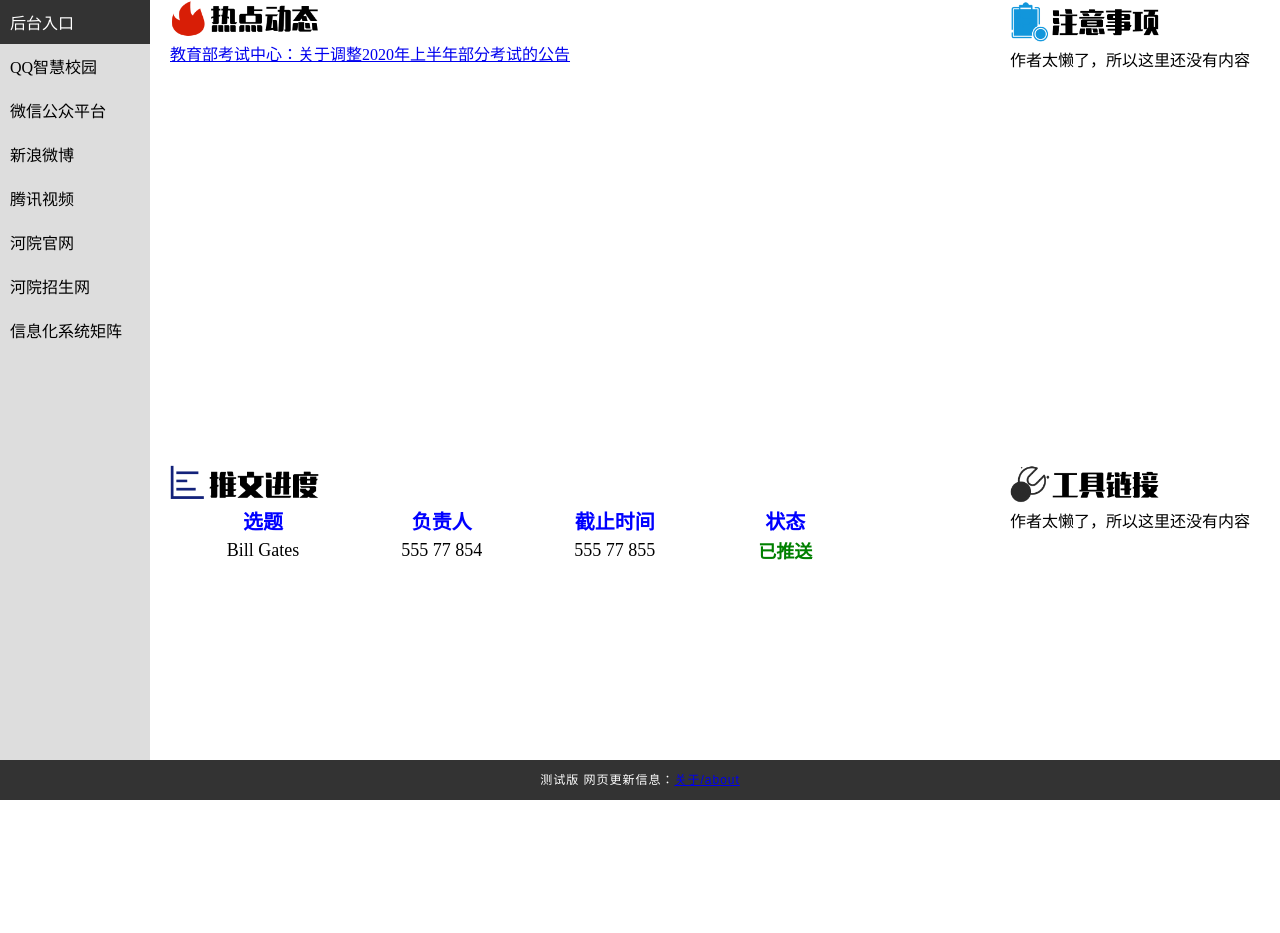
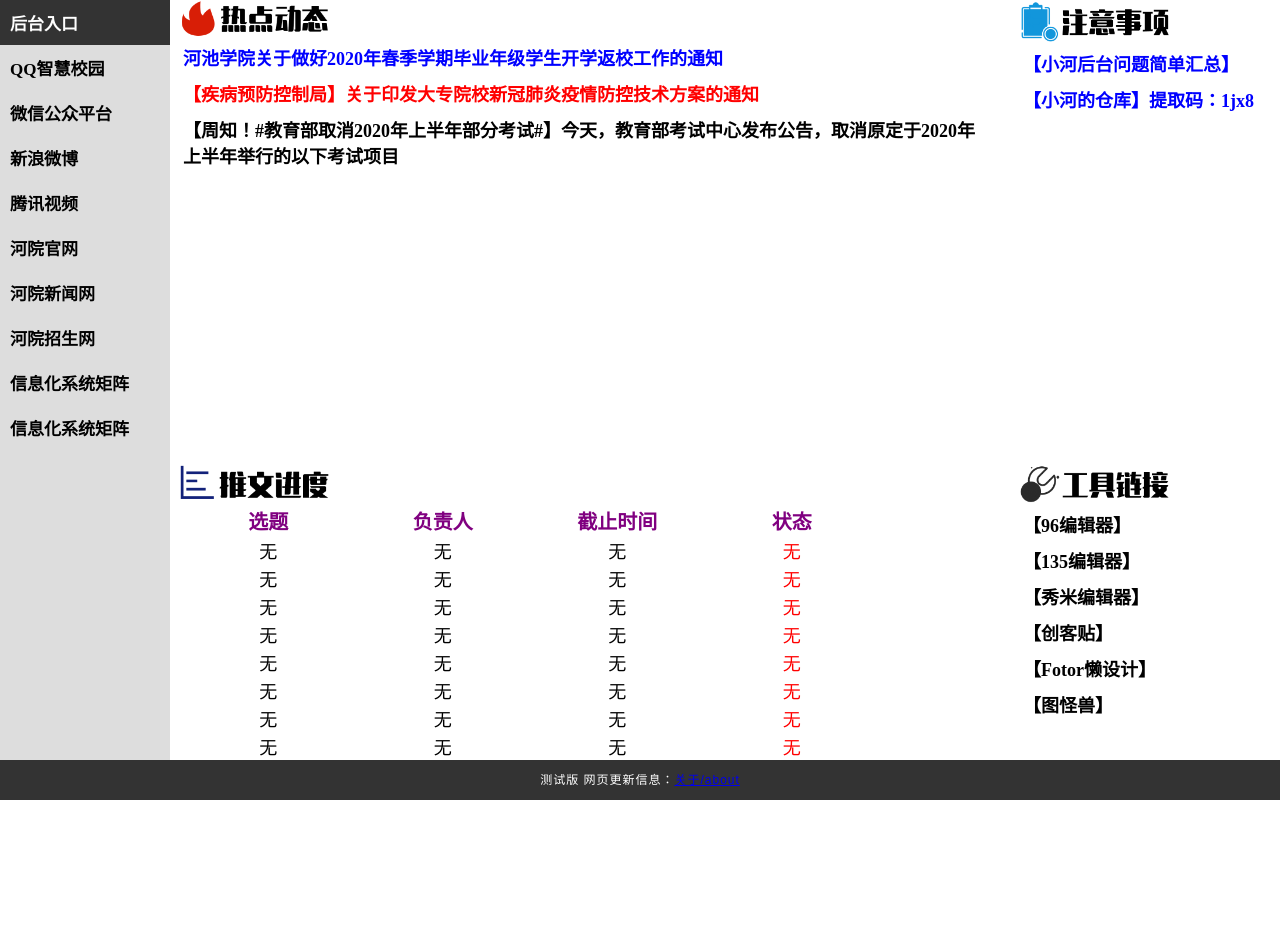
Before and after one commit to 1913970201/xiaohe, a plain HTML site: page index.html in a window 1280 px wide. Shown: the top 933 px of the page. Drawn offline with Linux system fonts and the light colour scheme.

Commit message:
Add files via upload

```diff
--- a/index.html
+++ b/index.html
@@ -2,6 +2,7 @@
 <html>
 	<head>
 		<meta charset="utf-8" />
+		<meta name="description" content="小河后台" />
 		<title>小河</title>
 		<base href="" target="_blank">
 		<style type="text/css">
@@ -13,7 +14,7 @@
 			.ul{
 				position: fixed;
 				list-style-type: none;/*去掉列表的样式*/
-				width: 150px;
+				width: 170px;
 				height: 100%;/*全左侧固定导航栏*/
 				background-color: #DDDDDD;
 				padding: 0px;
@@ -30,14 +31,16 @@
 				color: #000000;
 				padding: 10px 10px; /*间隔宽度   缩进宽度*/
 				font-family: "微软雅黑";
+				font-weight: bold;
+				font-size: 17px;
 			}
 			/*定义鼠标移动到导航栏上后的样式*/
-			.li a:hover{
+			li a:hover{
 				background-color: #555;
 				color: white;
 			}
 			/*定义默认选中样式*/
-			.li a.active {
+			li a.active {
 			    background-color: #333333;
 			    color: white;
 			}
@@ -56,7 +59,7 @@
 			#box_conent{
 				width: 1745px;
 				height: 1000px;
-				margin-left: 170px;
+				margin-left: 180px;
 				overflow: hidde;
 			}
 			#box1{
@@ -91,8 +94,44 @@
 
 			.ul2{
 				list-style: none;
+				margin: 3px;
 			}
 
+			.a1{
+				/*将<a>内联元素转换为块级元素，便于padding设定*/
+				display: block;
+				/*去掉链接默认样式*/
+				text-decoration: none;
+				color: blue;
+				font-family: "微软雅黑";
+				font-weight: bold;
+				font-size: 18px;
+				padding: 0px 0px 10px 0px ;
+			}
+
+			.a2{
+				/*将<a>内联元素转换为块级元素，便于padding设定*/
+				display: block;
+				/*去掉链接默认样式*/
+				text-decoration: none;
+				color: black;
+				font-family: "微软雅黑";
+				font-weight: bold;
+				font-size: 18px;
+				padding: 0px 0px 10px 0px ;
+			}
+
+			.a3{
+				/*将<a>内联元素转换为块级元素，便于padding设定*/
+				display: block;
+				/*去掉链接默认样式*/
+				text-decoration: none;
+				color: red;
+				font-family: "微软雅黑";
+				font-weight: bold;
+				font-size: 18px;
+				padding: 0px 0px 10px 0px ;
+			}
 
 
 			table{
@@ -103,7 +142,7 @@
 				width: 700px;
 				font-size: 20px;
 				font-family: "微软雅黑";
-				color: blue;
+				color: purple;
 			}
 
 			table td{
@@ -113,7 +152,7 @@
 				font-family: "微软雅黑";
 			}
 
-			.th{
+			.th1{
 				color: red;
 			}
 
@@ -136,7 +175,6 @@
                 letter-spacing: 1px;
 			}
 
-
 		</style>
 	</head>
 	<body>
@@ -149,7 +187,9 @@
 						<li class="li"><a href="http://www.weibo.com/">新浪微博</a></li>
 						<li class="li"><a href="https://v.qq.com/">腾讯视频</a></li>
 						<li class="li"><a href="https://www.hcnu.edu.cn/">河院官网</a></li>
+						<li class="li"><a href="https://news.hcnu.edu.cn/">河院新闻网</a></li>
 						<li class="li"><a href="http://zs.hcnu.edu.cn/">河院招生网</a></li>
+						<li class="li"><a href="http://i.hcnu.edu.cn/">信息化系统矩阵</a></li>
 						<li class="li"><a href="http://i.hcnu.edu.cn/">信息化系统矩阵</a></li>
 				</ul>
 			</div>
@@ -157,17 +197,17 @@
 				<div id="box1">
 						<img src="img/icon1.jpg"/>
 							<ul class="ul2">
-								<li><a href="http://www.neea.edu.cn/html1/report/20042/720-1.htm">教育部考试中心：关于调整2020年上半年部分考试的公告</a></li>
-
+								<li><a class="a1" href="https://news.hcnu.edu.cn/info/1153/31381.htm">河池学院关于做好2020年春季学期毕业年级学生开学返校工作的通知</a></li>
+								<li><a class="a3" href="http://www.nhc.gov.cn/jkj/s3577/202004/7838c406600d4d38a11f5675c98a2ecf.shtml">【疾病预防控制局】关于印发大专院校新冠肺炎疫情防控技术方案的通知</a></li>
+								<li><a class="a2" href="http://www.neea.edu.cn/html1/report/20042/720-1.htm">【周知！#教育部取消2020年上半年部分考试#】今天，教育部考试中心发布公告，取消原定于2020年上半年举行的以下考试项目</a></li>
 							</ul>
 				</div>
 				<div id="box2">
 					<img src="img/icon2.PNG"/>
-					<div id="box5">
 						<ul class="ul2">
-								<li>作者太懒了，所以这里还没有内容</li>
+								<li><a class="a1" href="https://docs.qq.com/sheet/DQkJqVldGbHdGdHND?c=A1A0CR0">【小河后台问题简单汇总】</a></li>
+								<li><a class="a1" href="https://pan.baidu.com/share/init?surl=WZcy51_c-UBpUtDk4fW-Gw">【小河的仓库】提取码：1jx8</a></li>
 						</ul>
-					</div>
 				</div>
 				<div id="box3">
 					<img src="img/icon3.PNG"/>
@@ -179,10 +219,58 @@
 								  <th>状态</th>
 								</tr>
 								<tr>
-							  <td>Bill Gates</td>
-							  <td>555 77 854</td>
-							  <td>555 77 855</td>
-							  <td class="th2">已推送</td>
+								  <td>无</td>
+								  <td>无</td>
+								  <td>无</td>
+								  <td class="th1">无</td>
+								</tr>
+								<tr>
+								  <td>无</td>
+								  <td>无</td>
+								  <td>无</td>
+								  <td class="th1">无</td>
+								</tr>
+								<tr>
+								  <td>无</td>
+								  <td>无</td>
+								  <td>无</td>
+								  <td class="th1">无</td>
+								</tr>
+								<tr>
+								  <td>无</td>
+								  <td>无</td>
+								  <td>无</td>
+								  <td class="th1">无</td>
+								</tr>
+								<tr>
+								  <td>无</td>
+								  <td>无</td>
+								  <td>无</td>
+								  <td class="th1">无</td>
+								</tr>
+								<tr>
+								  <td>无</td>
+								  <td>无</td>
+								  <td>无</td>
+								  <td class="th1">无</td>
+								</tr>
+								<tr>
+								  <td>无</td>
+								  <td>无</td>
+								  <td>无</td>
+								  <td class="th1">无</td>
+								</tr>
+								<tr>
+								  <td>无</td>
+								  <td>无</td>
+								  <td>无</td>
+								  <td class="th1">无</td>
+								</tr>
+								<tr>
+								  <td>无</td>
+								  <td>无</td>
+								  <td>无</td>
+								  <td class="th1">无</td>
 								</tr>
 							</table>
 				</div>
@@ -190,7 +278,12 @@
 					<img src="img/icon4.PNG"/>
 					<div id="box5">
 						<ul class="ul2">
-								<li>作者太懒了，所以这里还没有内容</li>
+								<li><a class="a2" href="https://bj.96weixin.com/">【96编辑器】</a></li>
+								<li><a class="a2" href="https://www.135editor.com/">【135编辑器】</a></li>
+								<li><a class="a2" href="https://xiumi.us/#/">【秀米编辑器】</a></li>
+								<li><a class="a2" href="https://www.chuangkit.com/">【创客贴】</a></li>
+								<li><a class="a2" href="https://www.fotor.com.cn/">【Fotor懒设计】</a></li>
+								<li><a class="a2" href="https://818ps.com/">【图怪兽】</a></li>
 							</ul>
 					</div>
 				</div>
```
Also changed, not shown: web_imformation.html (+1 -0 lines). Lines whose indentation alone changed are shown as unchanged.
